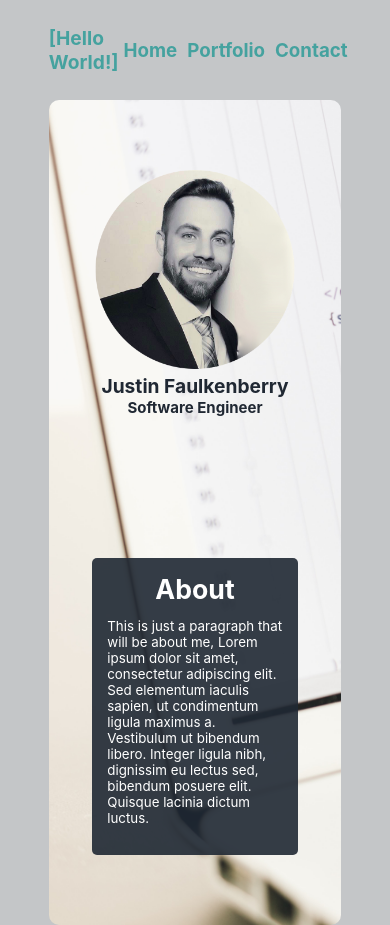
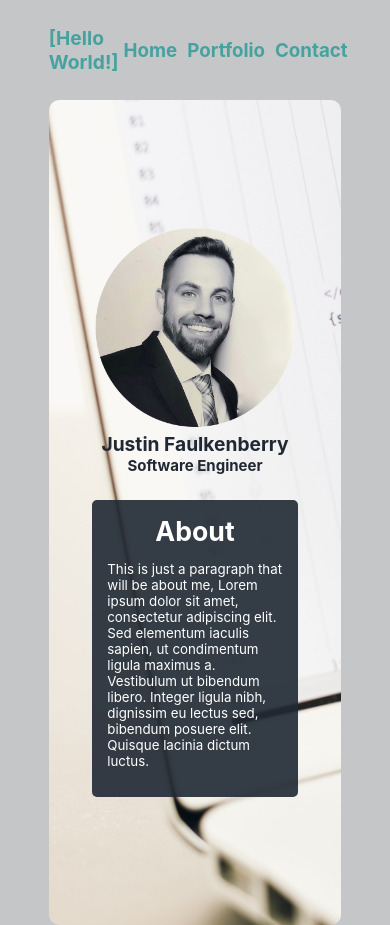
Before and after one commit to millennium-faulken/myportfolio, a React (Create React App) app: page / in a window 390 px wide. Built offline with nearby package versions, Linux system fonts and the light colour scheme.

Commit message:
margin changes

```diff
--- a/src/components/Home.css
+++ b/src/components/Home.css
@@ -139,8 +139,13 @@
     font-size: larger;
   }
 
+  .me {
+    margin-bottom: 25px;
+  }
+
   .about {
     font-size: smaller;
+    margin-top: 0px;
   }
 }
 
```
